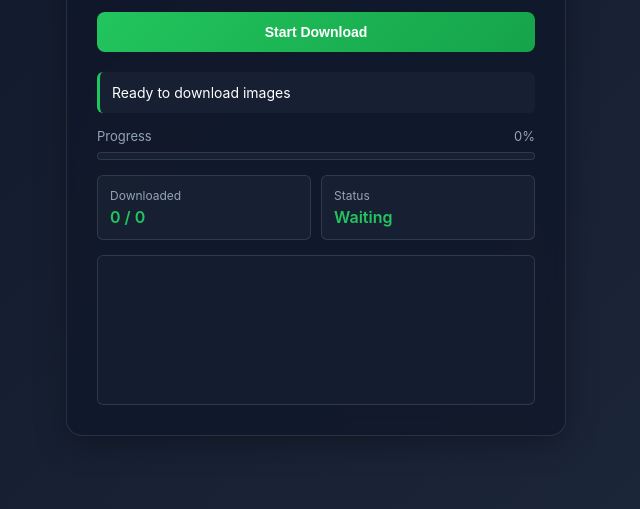
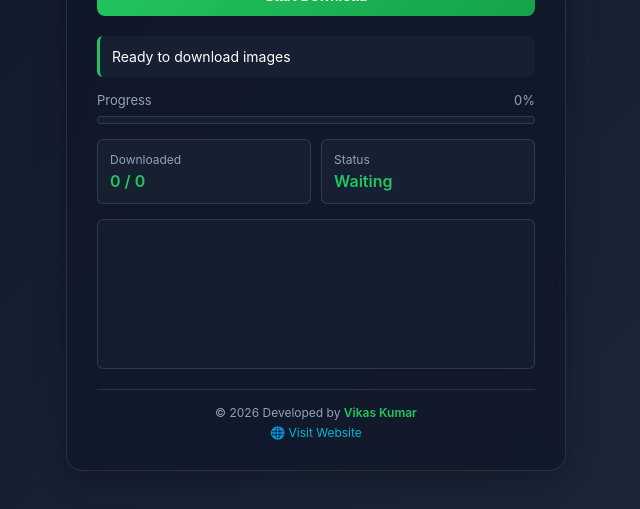
Before and after one commit to vikashsharma42/Image-downloader, a website: page public/index.html in a window 1280 px wide. Shown: the part 245-754 px from the top of the page, without its empty margins (324-964 px from the left). Drawn offline with nearby package versions, Linux system fonts and the light colour scheme; no server answers.

Commit message:
update package.json and index page

```diff
--- a/public/index.html
+++ b/public/index.html
@@ -106,14 +106,6 @@
         min-height: 40px;
         display: flex;
         align-items: center;
-      }
-
-      .status-box.error {
-        border-left-color: #ef4444;
-      }
-
-      .status-box.success {
-        border-left-color: #3b82f6;
       }
 
       .progress-container {
@@ -247,11 +239,41 @@
       </div>
 
       <div class="logs" id="logs"></div>
+
+      <!-- Footer -->
+      <div
+        style="
+          margin-top: 20px;
+          padding-top: 15px;
+          border-top: 1px solid rgba(148, 163, 184, 0.2);
+          text-align: center;
+          font-size: 12px;
+          color: #94a3b8;
+        "
+      >
+        <div style="margin-bottom: 5px">
+          © <span id="year"></span> Developed by
+          <span style="color: #22c55e; font-weight: 600">Vikas Kumar</span>
+        </div>
+
+        <div>
+          <a
+            href="https://vikashdeveloper.vercel.app/"
+            target="_blank"
+            style="color: #06b6d4; text-decoration: none"
+          >
+            🌐 Visit Website
+          </a>
+        </div>
+      </div>
     </div>
 
     <script>
       const socket = io();
       let isDownloading = false;
+
+      // Dynamic year
+      document.getElementById("year").textContent = new Date().getFullYear();
 
       function log(msg) {
         const logsDiv = document.getElementById("logs");
@@ -277,8 +299,6 @@
 
         const statusBox = document.getElementById("status");
         statusBox.textContent = "Starting...";
-        statusBox.classList.remove("error", "success");
-
         log("Starting download process...");
         socket.emit("start-download", url);
       }
@@ -306,9 +326,8 @@
       socket.on("completed", (count) => {
         const statusBox = document.getElementById("status");
         statusBox.textContent = `✅ Download Complete! ${count} images saved`;
-        statusBox.classList.add("success");
         document.getElementById("downloadStatus").textContent = "Complete";
-        log(`✅ Download finished: ${count} images saved`);
+        log(`Download finished: ${count} images saved`);
       });
 
       socket.on("done-reset", () => {
@@ -316,7 +335,6 @@
         isDownloading = false;
       });
 
-      // Handle URL paste/input
       document.getElementById("url").addEventListener("keypress", (e) => {
         if (e.key === "Enter" && !isDownloading) {
           start();
```
Also changed, not shown: package.json (+7 -5 lines).
